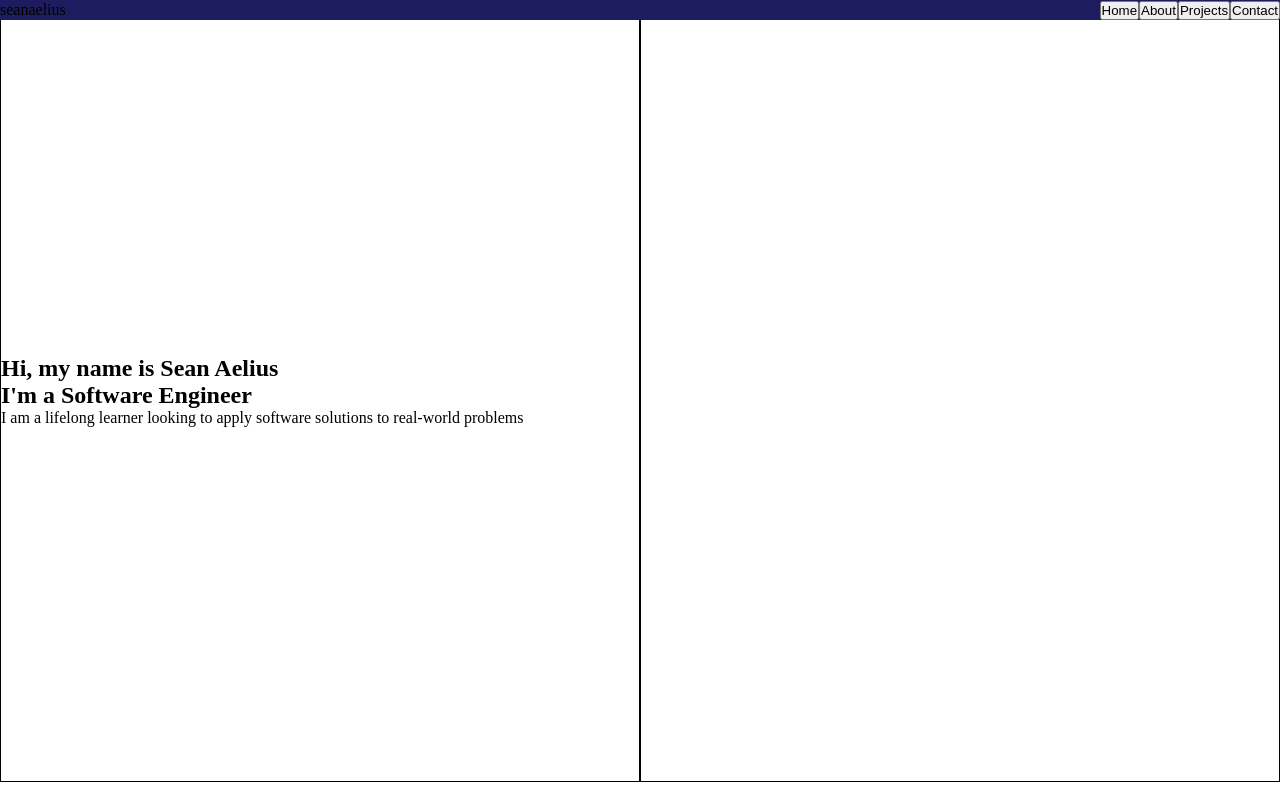
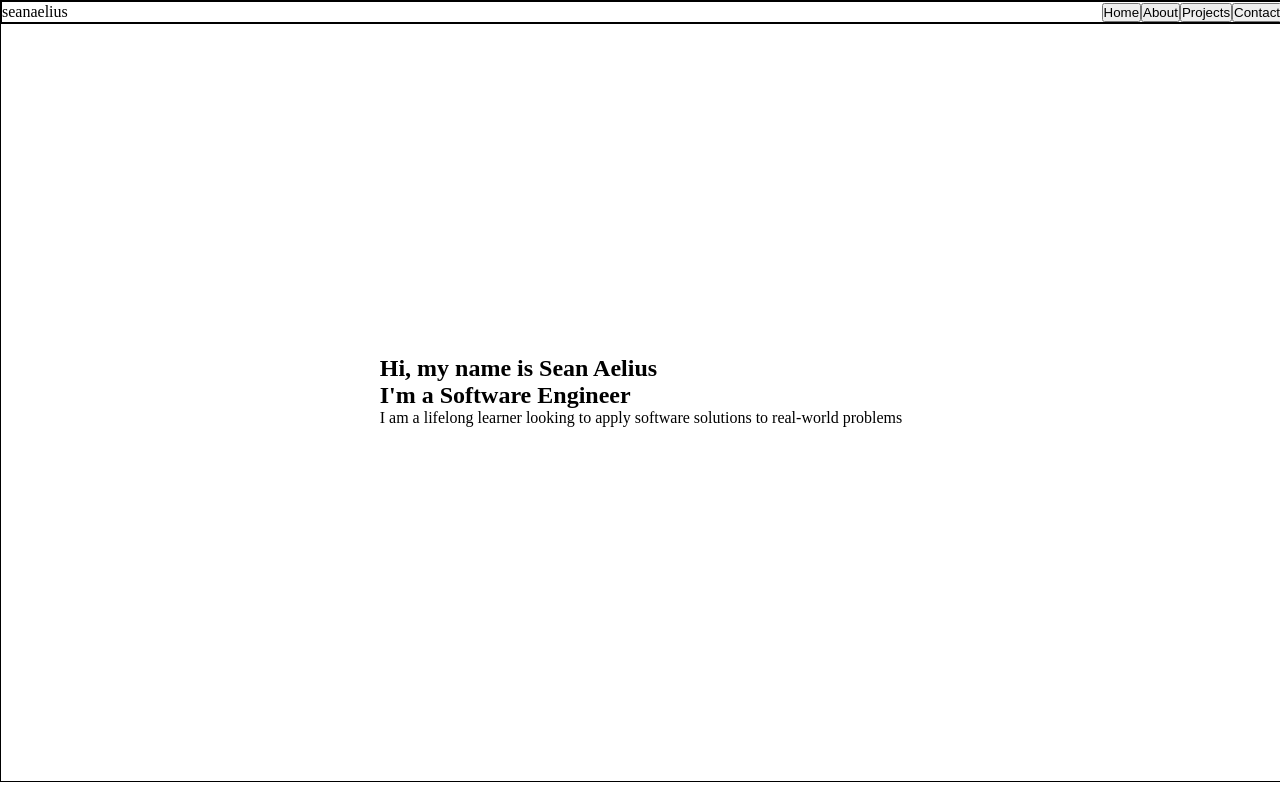
Before and after one commit to seanaelius/portfolio-website, a website built with webpack: page src/template.html in a window 1280 px wide. Shown: the top 800 px of the page. Built offline with nearby package versions, Linux system fonts and the light colour scheme.

Commit message:
Add container to tech stack and dev tools Add basic styling

```diff
--- a/src/components/home.js
+++ b/src/components/home.js
@@ -42,11 +42,8 @@ const home = (function() {
     const intro = document.createElement("section")
     intro.classList.add("intro")
 
-    //DEFINE LS, RS
-    const left_side = document.createElement("div")
-    left_side.classList.add("ls-intro")
-    const right_side = document.createElement("div")
-    right_side.classList.add("rs-intro")
+    const intro_text = document.createElement("div")
+    intro_text.classList.add("intro-text")
 
     //DEFINE CONTENT FOR INTRO LS
     const greetings = document.createElement("h1")
@@ -56,16 +53,12 @@ const home = (function() {
     abstract.textContent = "I'm a Software Engineer"
     bio.textContent = "I am a lifelong learner looking to apply software solutions to real-world problems"
 
+    //ADD GREETINGS, ABSTRACT, BIO TO INTRO
+    intro_text.appendChild(greetings)
+    intro_text.appendChild(abstract)
+    intro_text.appendChild(bio)
 
-    //ADD CONTENT TO INTRO LS
-    left_side.appendChild(greetings)
-    left_side.appendChild(abstract)
-    left_side.appendChild(bio)
-
-
-    //ADD LS, RS TO INTRO
-    intro.appendChild(left_side)
-    intro.appendChild(right_side)
+    intro.appendChild(intro_text)
 
 
     //ADD INTRO TO CONTENT DIV
@@ -106,6 +99,8 @@ const home = (function() {
 
     tech_stack.appendChild(skills_title)
 
+    const tech_stack_container =  create_element("div", "tech-stack-container")
+
     // TECH STACK
     // CREATE IMAGE FORMAT
     // create_image(src, alt, classList)
@@ -114,13 +109,15 @@ const home = (function() {
     // create_element(type, classList, textContent)
 
     // ADD TECH STACK TO LIST OF SKILLS
-    tech_stack.appendChild(create_image(html_icon, "html", "html-skill"))
-    tech_stack.appendChild(create_image(css_icon, "css", "css-skill"))
-    tech_stack.appendChild(create_image(js_icon,"js","js-skill"))
-    tech_stack.appendChild(create_image(react_icon,"react","react-skill"))
-    tech_stack.appendChild(create_image(python_icon,"python","python-skill"))
-    tech_stack.appendChild(create_image(nodejs_icon,"nodejs","nodejs-skill"))
-    tech_stack.appendChild(create_image(postgresql_icon,"postgresql","postgresql-skill"))
+    tech_stack_container.appendChild(create_image(html_icon, "html", "skill"))
+    tech_stack_container.appendChild(create_image(css_icon, "css", "skill"))
+    tech_stack_container.appendChild(create_image(js_icon,"js","skill"))
+    tech_stack_container.appendChild(create_image(react_icon,"react","skill"))
+    tech_stack_container.appendChild(create_image(python_icon,"python","skill"))
+    tech_stack_container.appendChild(create_image(nodejs_icon,"nodejs","skill"))
+    tech_stack_container.appendChild(create_image(postgresql_icon,"postgresql","skill"))
+
+    tech_stack.appendChild(tech_stack_container)
 
     skills.appendChild(tech_stack)
 
@@ -128,13 +125,15 @@ const home = (function() {
     const dev_tools_title = create_element("h2", "dev-tools-title", "Developer Tools:")
     const dev_tools = create_element("div","dev-tools")
     dev_tools.appendChild(dev_tools_title)
+    const dev_tools_container =  create_element("div", "dev-tools-container")
 
-    dev_tools.appendChild(create_image(confluence_icon,"confluence", "confluence-skill"))
-    dev_tools.appendChild(create_image(docker_icon,"docker","docker-skill"))
-    dev_tools.appendChild(create_image(git_icon,'git','git-skill'))
-    dev_tools.appendChild(create_image(github_icon,'github','github-skill'))
-    dev_tools.appendChild(create_image(jira_icon,'jira','jira-skill'))
+    dev_tools_container.appendChild(create_image(confluence_icon, "confluence", "skill"))
+    dev_tools_container.appendChild(create_image(docker_icon, "docker", "skill"))
+    dev_tools_container.appendChild(create_image(git_icon, "git", "skill"))
+    dev_tools_container.appendChild(create_image(github_icon, "github", "skill"))
+    dev_tools_container.appendChild(create_image(jira_icon, "jira", "skill"))
 
+    dev_tools.appendChild(dev_tools_container)
     skills.appendChild(dev_tools)
 
     mainContent.appendChild(skills)
--- a/src/components/nav_bar/nav_bar.js
+++ b/src/components/nav_bar/nav_bar.js
@@ -54,6 +54,8 @@ const nav = (function() {
     //ADD HEADER TO MAIN CONTENT
     body.prepend(header)
 
+    //SEARCH UP SCROLL INTO VIEW METHODS OF JAVASCRIPT
+
 
     }
     return { add }
--- a/src/styles.css
+++ b/src/styles.css
@@ -7,26 +7,21 @@ html {
     scroll-behavior: smooth;
 }
 
-.ls-intro,
-.rs-intro{
+
+.intro{
     display: flex;
     flex-direction: column;
-
     justify-content: center;
     align-items: center;
+    text-align: left;
+
     border: 1px solid black;
-    width: 50vw;
+    width: 100vw;
     height: 97.5vh;
 }
 
-.ls-intro {
-    justify-content: center;
-    align-items: flex-start;
-}
 
-.intro{
-    display: flex;
-}
+
 
 header{
     display: flex;
@@ -35,7 +30,7 @@ header{
     height: 2.5vh;
     width: 100vw;
     position: fixed;
-    background-color: rgb(28, 28, 95);
+    border: 2px solid black;
 }
 
 nav {
@@ -51,3 +46,17 @@ nav {
     height: 97.5vh;
     width: 100vw;
 }
+
+
+.skill {
+    width: 200px;
+    /*border: 1px solid black;   */
+}
+
+.tech-stack,
+.dev-tools {
+    display: flex;
+    flex-direction: column;
+    justify-content: center;
+    align-items: start;
+}
```
